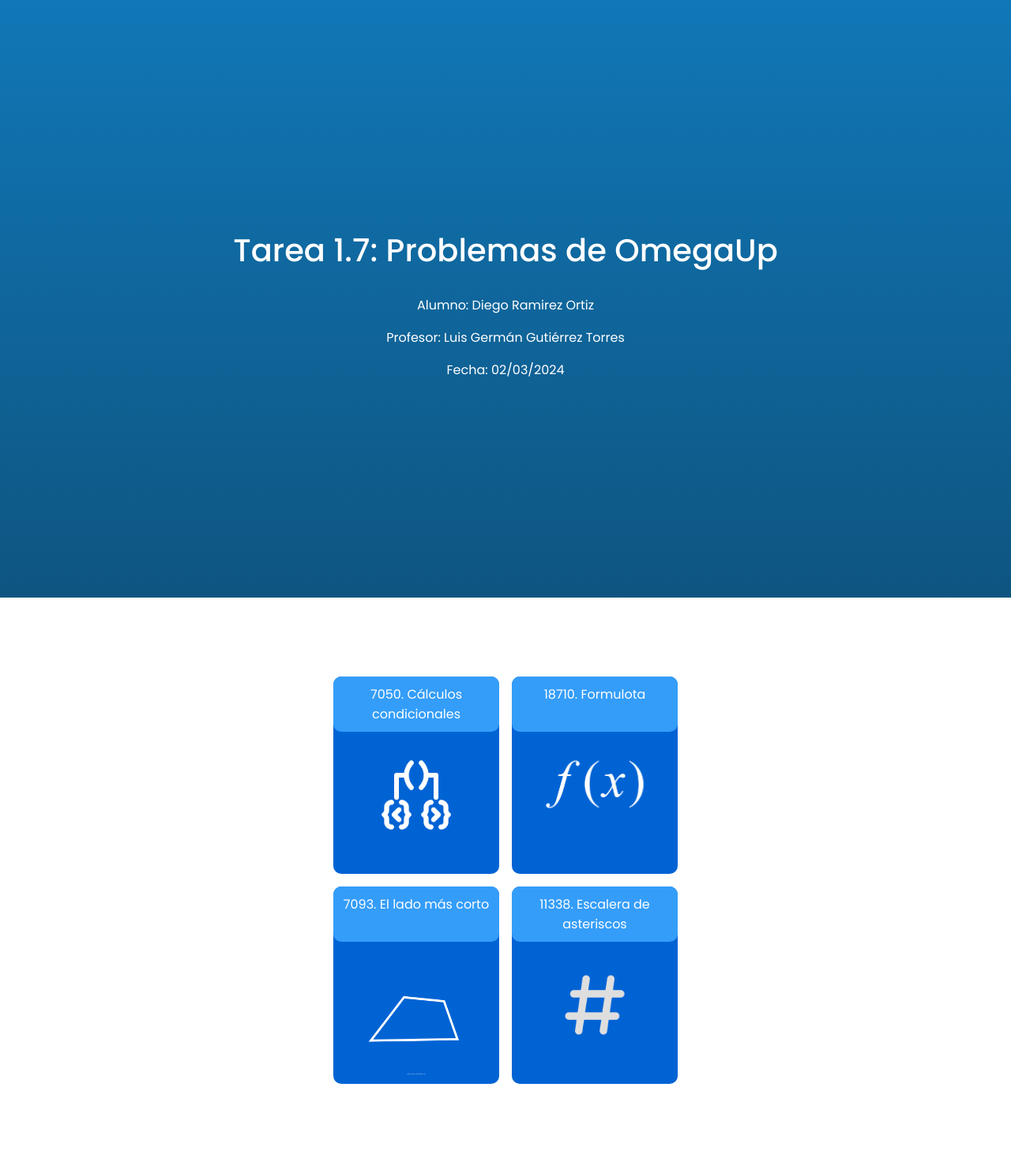
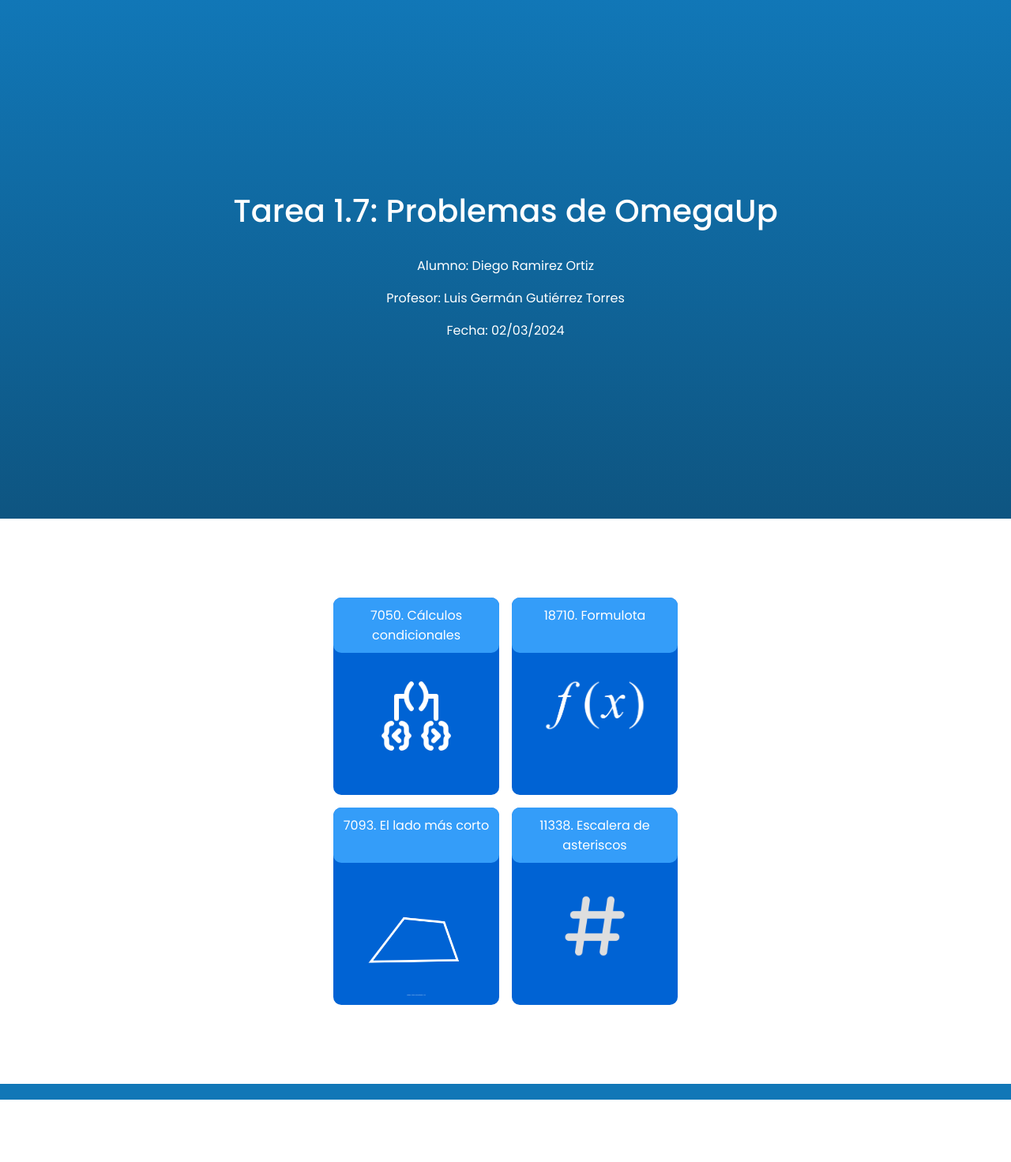
Before and after one commit to LicRamirez/Trabajos, a PHP site: page /main.php in a window 1280 px wide. Shown: the top 1472 px of the page at 79% size. After the commit the page ends 1393 px from the top, so only its background shows below. Run offline with PHP 8.4, Linux system fonts and the light colour scheme.

Commit message:
Update main.php

```diff
--- a/Primer parcial/Tarea 1.7/Programa/main.php
+++ b/Primer parcial/Tarea 1.7/Programa/main.php
@@ -24,7 +24,7 @@
         }
         .presentation{
             background-image: linear-gradient(rgb(17, 119, 183), rgb(14, 85, 129));
-            padding: 260px;
+            padding: 210px;
         }
         .presentation h1{
             color: white;
```
